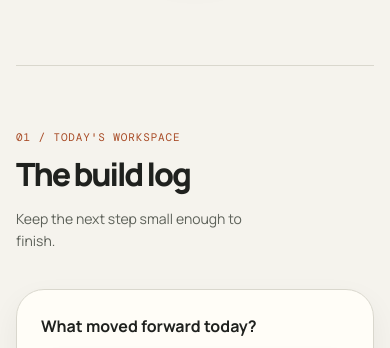
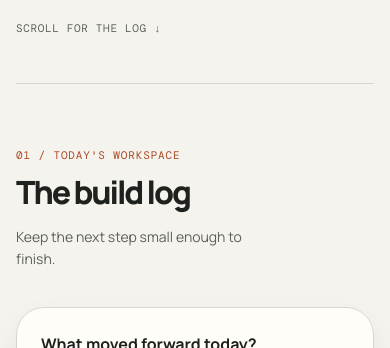
Before and after one commit to gabrielantonyxaviour/marsela-buildanything-first-app, a website: page index.html in a window 390 px wide. Shown: the part 752-1100 px from the top of the page. Drawn offline with nearby package versions, Linux system fonts and the light colour scheme.

Commit message:
fix: improve mobile flow and tablet layout

```diff
--- a/index.html
+++ b/index.html
@@ -36,6 +36,7 @@
             <div class="orbit-label label-build">build</div>
             <div class="orbit-label label-share">share</div>
           </div>
+          <p class="scroll-cue">Scroll for the log <span aria-hidden="true">↓</span></p>
         </section>
 
         <section class="workspace" id="log" aria-labelledby="log-title">
--- a/styles.css
+++ b/styles.css
@@ -54,6 +54,7 @@ h1 em { color: var(--accent); font-style: normal; }
 .primary-link:active { transform: translateY(1px); transition-timing-function: ease-in; }
 .primary-link:focus-visible, .topbar-link:focus-visible, .wordmark:focus-visible, button:focus-visible, input:focus-visible { outline: 3px solid var(--accent); outline-offset: 4px; }
 .hero-art { position: relative; width: min(100%, 430px); aspect-ratio: 1; margin-left: auto; border-radius: 50%; background: radial-gradient(circle at center, rgba(215, 100, 53, 0.22), rgba(215, 100, 53, 0.03) 44%, transparent 45%), radial-gradient(circle at center, transparent 58%, rgba(31, 33, 30, 0.1) 58.5%, transparent 59%); }
+.scroll-cue { display: none; }
 .orbit { position: absolute; inset: 12%; border: 1px solid rgba(31, 33, 30, 0.18); border-radius: 50%; transform: rotate(-24deg); }
 .orbit-one { transform: rotate(-24deg) scaleY(0.55); }
 .orbit-two { inset: 20%; transform: rotate(38deg) scaleY(0.52); }
@@ -81,6 +82,7 @@ button:active { transform: translateY(1px); transition-timing-function: ease-in;
 .log-list { margin: 16px 0 0; padding: 0; list-style: none; }.log-list li { display: grid; grid-template-columns: 32px 1fr auto; align-items: center; gap: 16px; padding: 16px 0; border-bottom: 1px solid var(--line); }.entry-number { color: var(--accent); font: 400 12px "DM Mono", monospace; }.log-list time { color: var(--muted); }
 .principle { display: grid; grid-template-columns: 70px minmax(0, 0.8fr) 1fr; align-items: center; gap: 32px; padding: 96px 0; }.principle-marker { color: var(--accent); font: 400 18px "DM Mono", monospace; }.principle p:not(.eyebrow) { max-width: 480px; margin: 20px 0 0; color: var(--muted); }.loop-line { display: flex; align-items: center; gap: 12px; color: var(--muted); font: 400 11px "DM Mono", monospace; letter-spacing: 0.06em; text-transform: uppercase; }.loop-line i { width: 24px; height: 1px; background: var(--accent-soft); }
 .footer { padding: 24px 0 36px; border-top: 1px solid var(--line); color: var(--muted); }
-@media (max-width: 800px) { .page-shell { width: min(calc(100% - 64px), 960px); }.hero { grid-template-columns: 1fr; gap: 32px; padding: 48px 0; }.hero-art { width: min(100%, 320px); margin: 0 auto; }.workspace { padding: 64px 0; }.section-heading { align-items: start; flex-direction: column; gap: 16px; margin-bottom: 32px; }.workspace-layout { grid-template-columns: 1fr; gap: 48px; padding: 24px; }.principle { grid-template-columns: 40px 1fr; gap: 24px; padding: 72px 0; }.loop-line { grid-column: 2; flex-wrap: wrap; }.footer { gap: 16px; flex-wrap: wrap; } }
-@media (max-width: 440px) { .page-shell { width: calc(100% - 32px); }.topbar { padding: 16px 0; }.wordmark { font-size: 11px; }.topbar-link { font-size: 12px; }.hero { min-height: auto; padding-top: 48px; }.hero-intro { font-size: 16px; }.hero-art { width: min(100%, 300px); }.input-row { align-items: stretch; flex-direction: column; }button[type="submit"] { min-height: 48px; }.log-list li { grid-template-columns: 28px 1fr; }.log-list time { grid-column: 2; }.orbit-label { font-size: 11px; }.label-share { right: 0; } }
+@media (max-width: 800px) { .page-shell { width: min(calc(100% - 64px), 960px); }.hero { grid-template-columns: 1fr; gap: 32px; padding: 48px 0; }.hero-art { width: min(100%, 320px); margin: 0 auto; }.workspace { padding: 64px 0; }.section-heading { align-items: start; flex-direction: column; gap: 16px; margin-bottom: 32px; }.workspace-layout { gap: 32px; padding: 24px; }.principle { grid-template-columns: 40px 1fr; gap: 24px; padding: 72px 0; }.loop-line { grid-column: 2; flex-wrap: wrap; }.footer { gap: 16px; flex-wrap: wrap; } }
+@media (max-width: 680px) { .workspace-layout { grid-template-columns: 1fr; gap: 48px; } }
+@media (max-width: 440px) { .page-shell { width: calc(100% - 32px); }.topbar { padding: 16px 0; }.wordmark { font-size: 11px; }.topbar-link { font-size: 12px; }.hero { min-height: auto; padding-top: 48px; }.hero-intro { font-size: 16px; }.hero-art { width: min(100%, 280px); }.scroll-cue { display: block; margin: -8px 0 0; color: var(--muted); font: 400 11px "DM Mono", monospace; letter-spacing: 0.06em; text-transform: uppercase; }.input-row { align-items: stretch; flex-direction: column; }button[type="submit"] { min-height: 48px; }.log-list li { grid-template-columns: 28px 1fr; }.log-list time { grid-column: 2; }.orbit-label { font-size: 11px; }.label-share { right: 0; } }
 @media (prefers-reduced-motion: reduce) { html { scroll-behavior: auto; }.primary-link, .topbar-link, button { transition: none; } }
```
